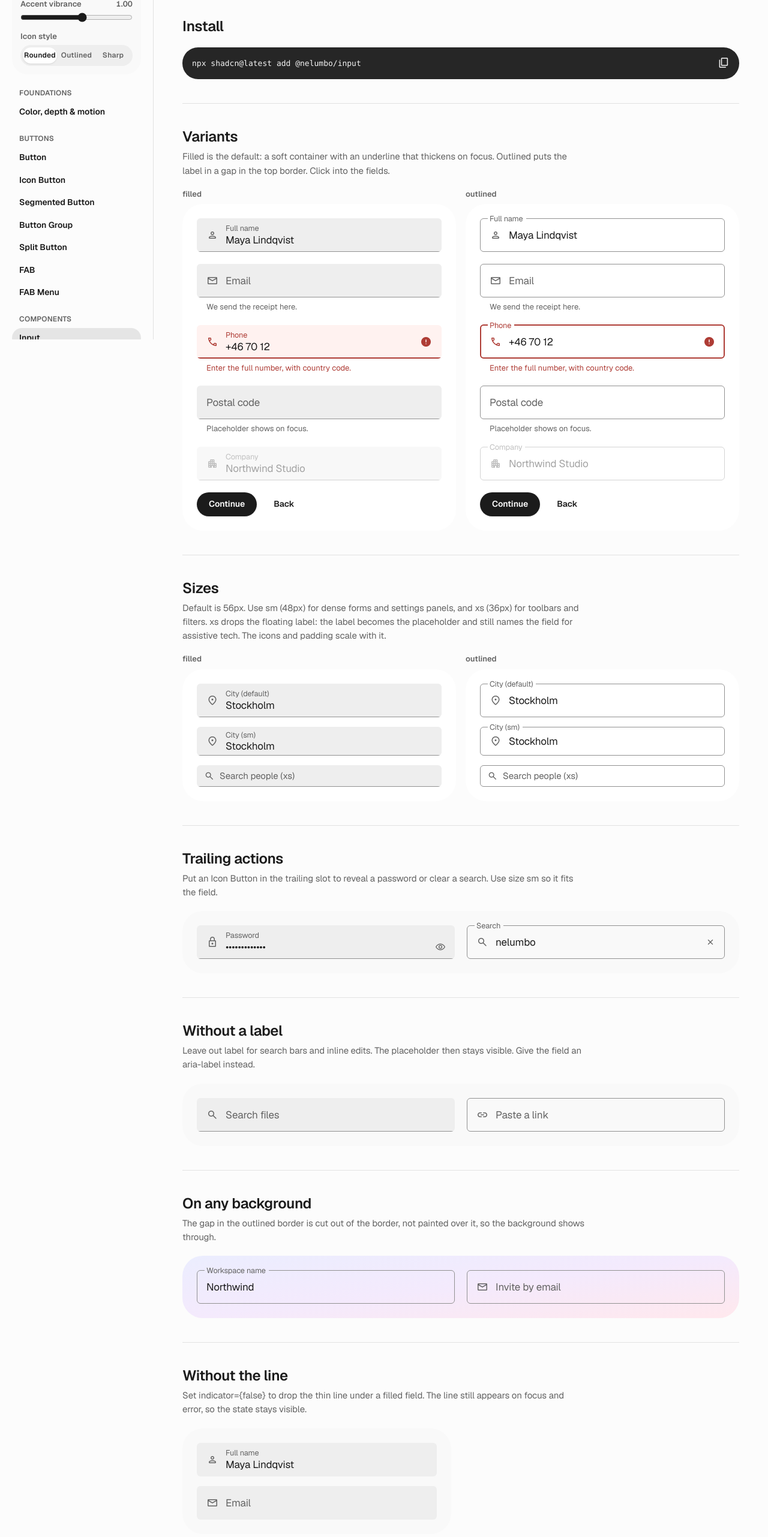
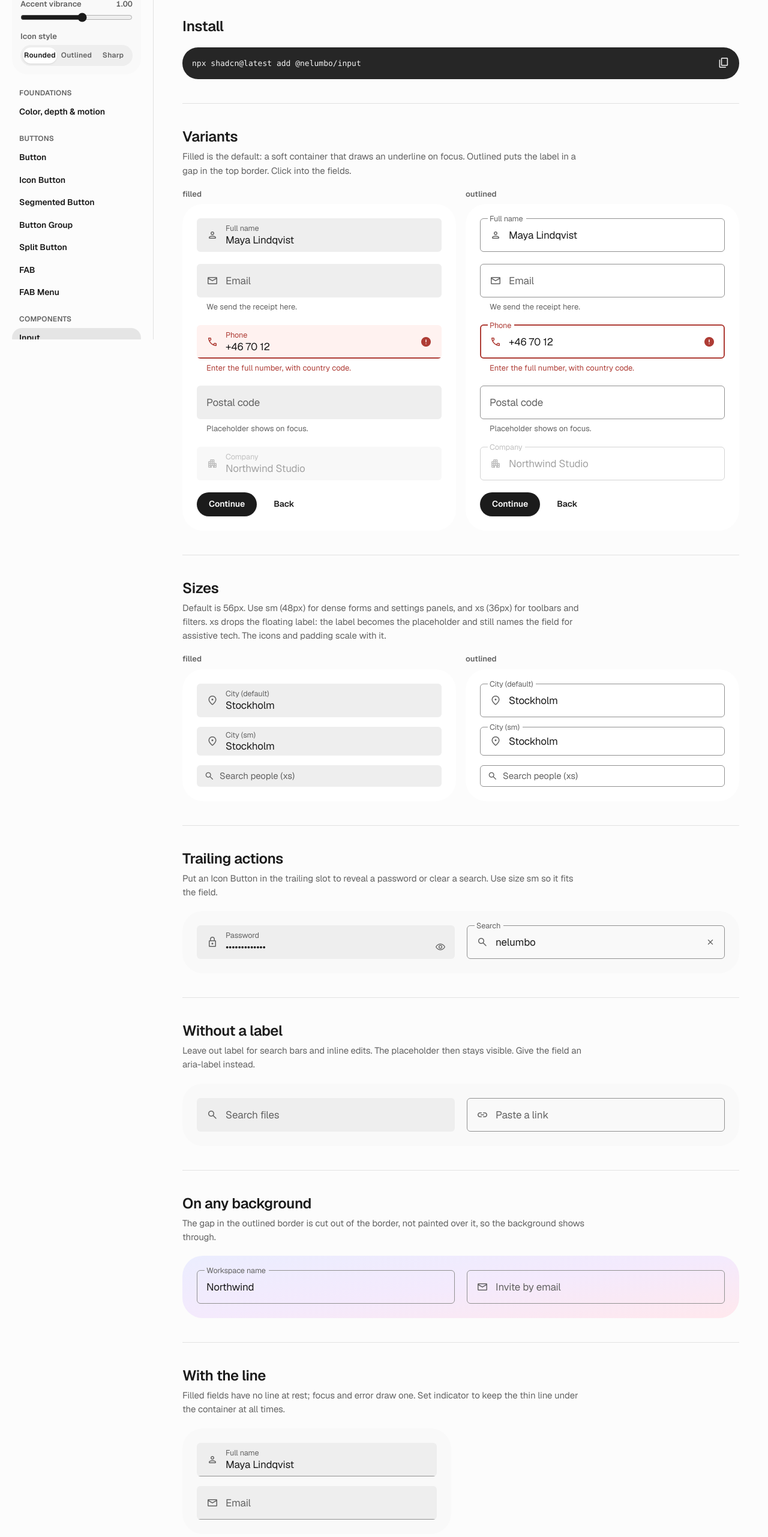
Before and after one commit to katalyxbio/nelumbo, a Next.js app: page /components/input in a window 1280 px wide. Shown: the part 234-2797 px from the top of the page at 60% size. Built offline with nearby package versions, Linux system fonts and the light colour scheme.

Commit message:
Fields: filled variant has no resting line by default

```diff
--- a/registry/nelumbo/ui/field-shell.tsx
+++ b/registry/nelumbo/ui/field-shell.tsx
@@ -20,7 +20,7 @@ import { Icon, type IconName } from "@/registry/nelumbo/ui/icon"
 export type FieldShellOptions = {
   label?: string
   variant?: "filled" | "outlined"
-  /** Filled only: the thin line under the container (default true). Off hides it at rest; focus and error still show it. */
+  /** Filled only: the thin line under the container (default false). On adds it at rest; focus and error still show it. */
   indicator?: boolean
   /** default 56px, sm 48px, xs 36px (compact: toolbars and filters; the label becomes the placeholder). */
   size?: "default" | "sm" | "xs"
@@ -79,7 +79,7 @@ const slide = "transition-[translate] duration-200 ease-(--ease-standard) motion
 function FieldShell({
   label,
   variant = "filled",
-  indicator = true,
+  indicator = false,
   size = "default",
   icon,
   trailing,
--- a/registry/nelumbo/ui/input.tsx
+++ b/registry/nelumbo/ui/input.tsx
@@ -10,7 +10,7 @@ import { FieldShell as Field, type FieldShellOptions as FieldProps } from "@/reg
  *   <Input label="Email" type="email" icon="mail" description="We send the receipt here." />
  *   <Input variant="outlined" size="sm" label="Phone" error="Enter the full number." />
  *
- * - `filled` (default): tonal container with an underline that thickens on focus.
+ * - `filled` (default): tonal container; focus and error draw an underline. Pass `indicator` for a thin line at rest.
  * - `outlined`: the label sits in a gap cut into the top border, so it works on
  *   any background (the gap is a real hole in the border, not a painted patch).
  * - `size`: default 56px, sm 48px for dense forms, xs 36px for toolbars and filters.
--- a/src/app/components/input/page.tsx
+++ b/src/app/components/input/page.tsx
@@ -27,7 +27,7 @@ export default function InputPage() {
 
       <Section
         title="Variants"
-        description="Filled is the default: a soft container with an underline that thickens on focus. Outlined puts the label in a gap in the top border. Click into the fields."
+        description="Filled is the default: a soft container that draws an underline on focus. Outlined puts the label in a gap in the top border. Click into the fields."
       >
         <div className="grid gap-4 md:grid-cols-2">
           {VARIANTS.map((v) => (
@@ -128,10 +128,10 @@ export default function InputPage() {
         </div>
       </Section>
 
-      <Section title="Without the line" description="Set indicator={false} to drop the thin line under a filled field. The line still appears on focus and error, so the state stays visible.">
+      <Section title="With the line" description="Filled fields have no line at rest; focus and error draw one. Set indicator to keep the thin line under the container at all times.">
         <Preview className="max-w-md flex-col items-stretch gap-4">
-          <Input indicator={false} label="Full name" icon="person" defaultValue="Maya Lindqvist" autoComplete="off" />
-          <Input indicator={false} label="Email" type="email" icon="mail" autoComplete="off" />
+          <Input indicator label="Full name" icon="person" defaultValue="Maya Lindqvist" autoComplete="off" />
+          <Input indicator label="Email" type="email" icon="mail" autoComplete="off" />
         </Preview>
       </Section>
 
@@ -150,7 +150,7 @@ export default function InputPage() {
           rows={[
             ["label", "string", "", "Floating label. Leave out for search bars (then set aria-label)"],
             ["variant", '"filled" | "outlined"', '"filled"', ""],
-            ["indicator", "boolean", "true", "Filled only: the thin line under the container. Off hides it at rest; focus and error still show it."],
+            ["indicator", "boolean", "false", "Filled only: show the thin line under the container at rest. It always appears on focus and error."],
             ["size", '"default" | "sm" | "xs"', '"default"', "56px, 48px, or 36px compact with the label as placeholder"],
             ["icon", "IconName", "", "Leading Material Symbol"],
             ["trailing", "ReactNode", "", "Trailing slot, e.g. an Icon Button with size sm"],
```
Also changed, not shown: public/r/field-shell.json (+1 -1 lines), public/r/input.json (+1 -1 lines).
